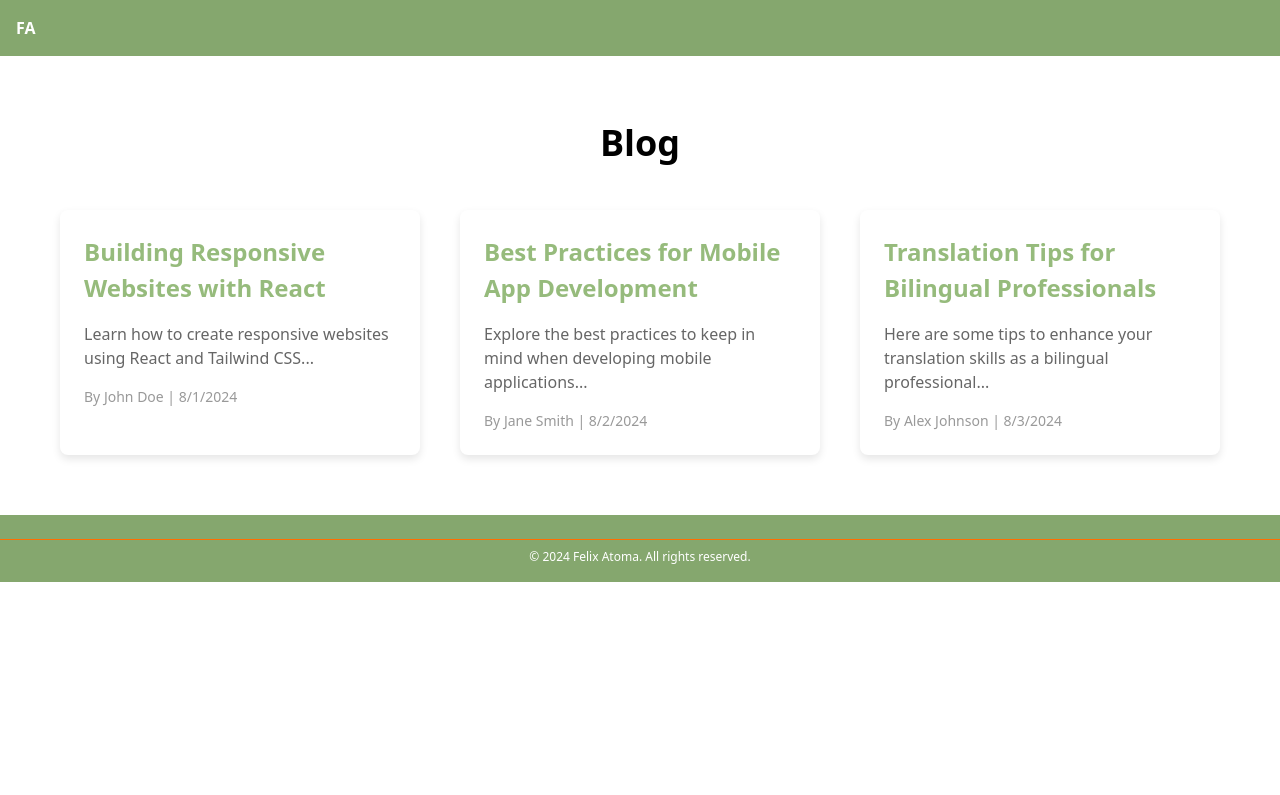
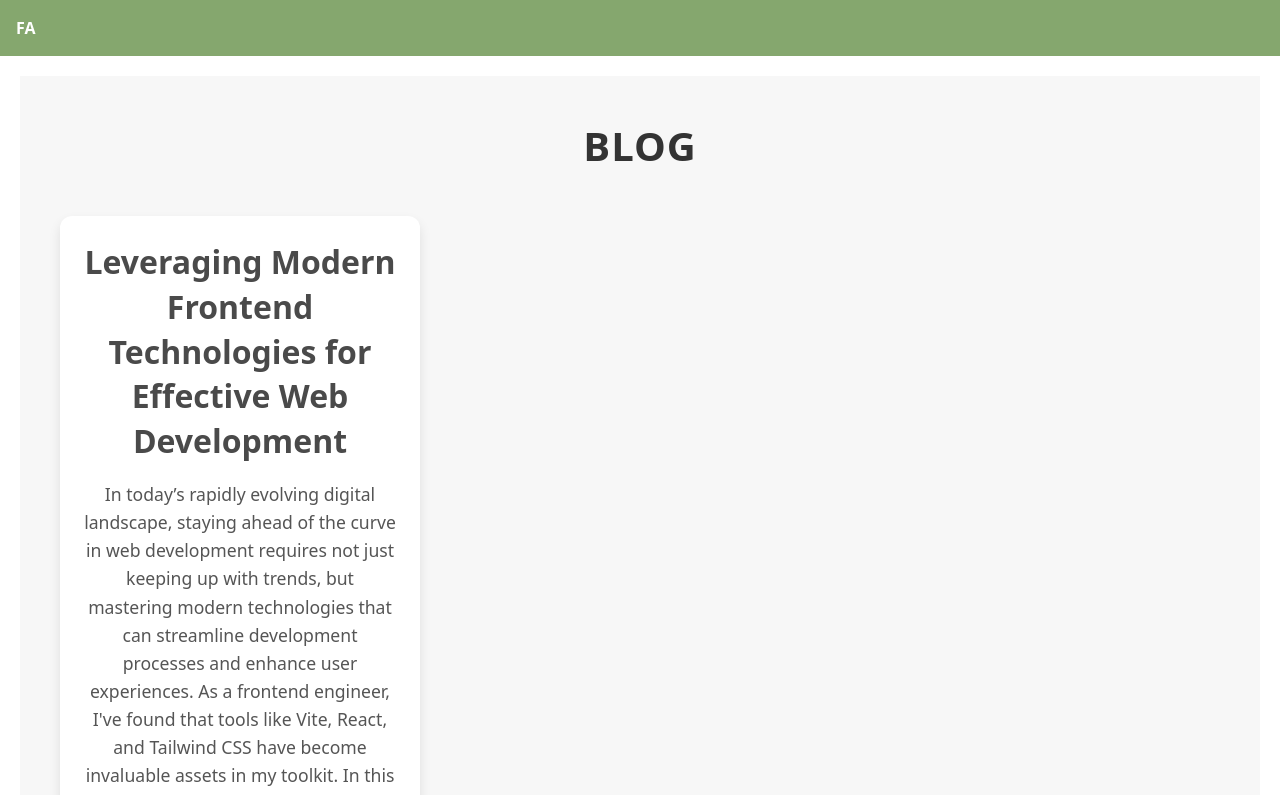
Before and after one commit to felix-atoma/felix-portfolio, a React (Vite) app: page /blog in a window 1280 px wide. Shown: the top 795 px of the page. Built offline with nearby package versions, Linux system fonts and the light colour scheme.

Commit message:
blog changes

```diff
--- a/src/components/Blog.jsx
+++ b/src/components/Blog.jsx
@@ -1,33 +1,105 @@
-import React from 'react';
+import React, { useState } from 'react';
 
 const Blog = ({ posts }) => {
   // Define inline styles
-  const sectionStyle = { padding: '40px' };
-  const titleStyle = { fontSize: '2.25rem', fontWeight: 'bold', textAlign: 'center', color: '#000000', marginBottom: '40px' };
+  const sectionStyle = {
+    padding: '40px',
+    textAlign: 'center',
+    backgroundColor: '#F7F7F7' // Light background for the section
+  };
+  const titleStyle = {
+    fontSize: '2.5rem',
+    fontWeight: '700',
+    color: '#333333',
+    marginBottom: '40px',
+    textTransform: 'uppercase', // Uppercase title for emphasis
+    letterSpacing: '1px'
+  };
   const articleStyle = {
     backgroundColor: 'white',
-    borderRadius: '8px',
-    boxShadow: '0px 4px 8px rgba(0, 0, 0, 0.1)',
+    borderRadius: '12px', // Rounded corners for a modern look
+    boxShadow: '0px 6px 12px rgba(0, 0, 0, 0.1)',
     padding: '24px',
-    transition: 'background-color 0.3s',
-    cursor: 'pointer'
+    transition: 'background-color 0.3s, transform 0.3s',
+    cursor: 'pointer',
+    margin: '0 auto',
+    maxWidth: '800px',
+    ':hover': {
+      backgroundColor: '#FAFAFA',
+      transform: 'scale(1.03)'
+    }
   };
-  const articleHoverStyle = { backgroundColor: '#F9F9F9' };
-  const titleTextStyle = { fontSize: '1.5rem', fontWeight: 'bold', marginBottom: '16px', color: '#96BB7C' };
-  const excerptStyle = { color: '#666666', marginBottom: '16px' };
-  const footerStyle = { fontSize: '0.875rem', color: '#999999' };
+  const titleTextStyle = {
+    fontSize: '2rem',
+    fontWeight: '700',
+    marginBottom: '16px',
+    color: '#4A4A4A',
+    lineHeight: '1.4' // Improved readability
+  };
+  const excerptStyle = {
+    color: '#555555',
+    marginBottom: '16px',
+    fontSize: '1.1rem',
+    lineHeight: '1.6' // Improved readability
+  };
+  const footerStyle = {
+    fontSize: '0.9rem',
+    color: '#777777',
+    marginTop: '12px'
+  };
+  const contentStyle = {
+    marginTop: '20px',
+    lineHeight: '1.8',
+    textAlign: 'left', // Align content to the left for readability
+    fontSize: '1.1rem'
+  };
+  const backButtonStyle = {
+    marginTop: '20px',
+    padding: '12px 24px',
+    backgroundColor: '#71B34A',
+    color: '#FFFFFF',
+    border: 'none',
+    borderRadius: '5px',
+    cursor: 'pointer',
+    fontSize: '1.1rem',
+    fontWeight: '500',
+    transition: 'background-color 0.3s, transform 0.3s',
+    ':hover': {
+      backgroundColor: '#5a9a3e',
+      transform: 'scale(1.05)'
+    }
+  };
+
+  const [selectedPost, setSelectedPost] = useState(null);
+
+  const handleArticleClick = (post) => {
+    setSelectedPost(post);
+  };
 
   return (
     <section style={sectionStyle}>
       <h1 style={titleStyle}>Blog</h1>
 
-      <div style={{ display: 'grid', gap: '40px', gridTemplateColumns: 'repeat(auto-fill, minmax(300px, 1fr))' }}>
+      {selectedPost ? (
+        <article style={articleStyle}>
+          <h2 style={titleTextStyle}>{selectedPost.title}</h2>
+          <div style={contentStyle}>{selectedPost.content}</div>
+          <button
+            onClick={() => setSelectedPost(null)}
+            style={backButtonStyle}
+          >
+            Back to Blog List
+          </button>
+        </article>
+      ) : (
+        <div style={{ display: 'grid', gap: '40px', gridTemplateColumns: 'repeat(auto-fill, minmax(300px, 1fr))', justifyContent: 'center' }}>
           {posts.map((post) => (
             <article
               key={post.id}
               style={articleStyle}
-            onMouseEnter={(e) => e.currentTarget.style.backgroundColor = articleHoverStyle.backgroundColor}
-            onMouseLeave={(e) => e.currentTarget.style.backgroundColor = ''}
+              onMouseEnter={(e) => e.currentTarget.style.backgroundColor = '#FAFAFA'}
+              onMouseLeave={(e) => e.currentTarget.style.backgroundColor = 'white'}
+              onClick={() => handleArticleClick(post)}
             >
               <h2 style={titleTextStyle}>{post.title}</h2>
               <p style={excerptStyle}>{post.excerpt}</p>
@@ -37,6 +109,7 @@ const Blog = ({ posts }) => {
             </article>
           ))}
         </div>
+      )}
     </section>
   );
 };
--- a/src/components/BlogPage.jsx
+++ b/src/components/BlogPage.jsx
@@ -5,27 +5,48 @@ const BlogPage = () => {
   // Define inline styles
   const containerStyle = { padding: '20px' };
 
+  // Sample blog posts data with full content
   const posts = [
     {
       id: 1,
-      title: "Building Responsive Websites with React",
-      excerpt: "Learn how to create responsive websites using React and Tailwind CSS...",
-      author: "John Doe",
-      date: "2024-08-01",
-    },
-    {
-      id: 2,
-      title: "Best Practices for Mobile App Development",
-      excerpt: "Explore the best practices to keep in mind when developing mobile applications...",
-      author: "Jane Smith",
-      date: "2024-08-02",
-    },
-    {
-      id: 3,
-      title: "Translation Tips for Bilingual Professionals",
-      excerpt: "Here are some tips to enhance your translation skills as a bilingual professional...",
-      author: "Alex Johnson",
-      date: "2024-08-03",
+      title: "Leveraging Modern Frontend Technologies for Effective Web Development",
+      excerpt: `In today’s rapidly evolving digital landscape, staying ahead of the curve in web development requires not just keeping up with trends, but mastering modern technologies that can streamline development processes and enhance user experiences. As a frontend engineer, I've found that tools like Vite, React, and Tailwind CSS have become invaluable assets in my toolkit. In this post, I’ll share how these technologies have transformed my approach to web development and offer insights into why they might be the right choice for your next project.`,
+      content: `### 1. Vite: Lightning-Fast Builds
+
+One of the biggest challenges in frontend development is managing build times and ensuring a smooth development experience. Enter Vite, a next-generation build tool that has significantly improved my workflow. Unlike traditional build tools that rely on bundling and transformations, Vite leverages native ES modules in the browser during development, resulting in faster hot module replacement (HMR) and near-instantaneous feedback.
+
+**Key Benefits of Vite:**
+- **Fast Development:** With Vite, you get near-instant server start times and lightning-fast updates during development.
+- **Optimized Production Builds:** Vite’s build process is optimized for speed and efficiency, thanks to Rollup under the hood.
+- **Simplicity:** Vite’s configuration is straightforward, making it easier to get started without a complex setup.
+
+### 2. React: Building Dynamic User Interfaces
+
+React remains a cornerstone of modern web development due to its component-based architecture and efficient rendering capabilities. By breaking down the UI into reusable components, React allows for a modular and scalable approach to building applications. This component-based structure not only enhances maintainability but also promotes a more organized codebase.
+
+**Why I Choose React:**
+- **Component Reusability:** React’s component-based architecture allows me to create reusable and composable components, speeding up development and ensuring consistency.
+- **State Management:** With hooks and context, managing state and side effects has become more intuitive and manageable.
+- **Rich Ecosystem:** React’s extensive ecosystem, including libraries like React Router and React Query, provides powerful tools to handle routing and data fetching seamlessly.
+
+### 3. Tailwind CSS: Styling with Ease
+
+When it comes to styling, Tailwind CSS has revolutionized how I approach CSS. Its utility-first approach allows for rapid and consistent styling directly within the markup, reducing the need for custom CSS and making it easier to maintain design consistency.
+
+**Advantages of Using Tailwind CSS:**
+- **Utility-First:** Tailwind’s utility classes enable quick styling changes and a more streamlined development process.
+- **Customizable:** With Tailwind’s configuration, you can easily extend and customize styles to match your design system.
+- **Responsive Design:** Tailwind provides responsive utility classes out of the box, making it simple to create responsive designs.
+
+### Conclusion
+
+Integrating Vite, React, and Tailwind CSS into my web development workflow has significantly enhanced my productivity and the quality of my projects. Each tool brings unique benefits to the table, and together they offer a powerful combination for building modern, efficient, and maintainable web applications.
+
+If you’re considering adopting these technologies for your next project, I highly recommend exploring their capabilities. As always, the choice of tools depends on your specific needs and project requirements, but I’ve found that Vite, React, and Tailwind CSS provide a robust foundation for creating cutting-edge web experiences.
+
+Feel free to reach out if you have any questions or if you’d like to discuss how these technologies can be leveraged in your projects.`,
+      author: "Felix Atoma",
+      date: "2024-09-15",
     },
   ];
 
```
Lines whose indentation alone changed are shown as unchanged.
